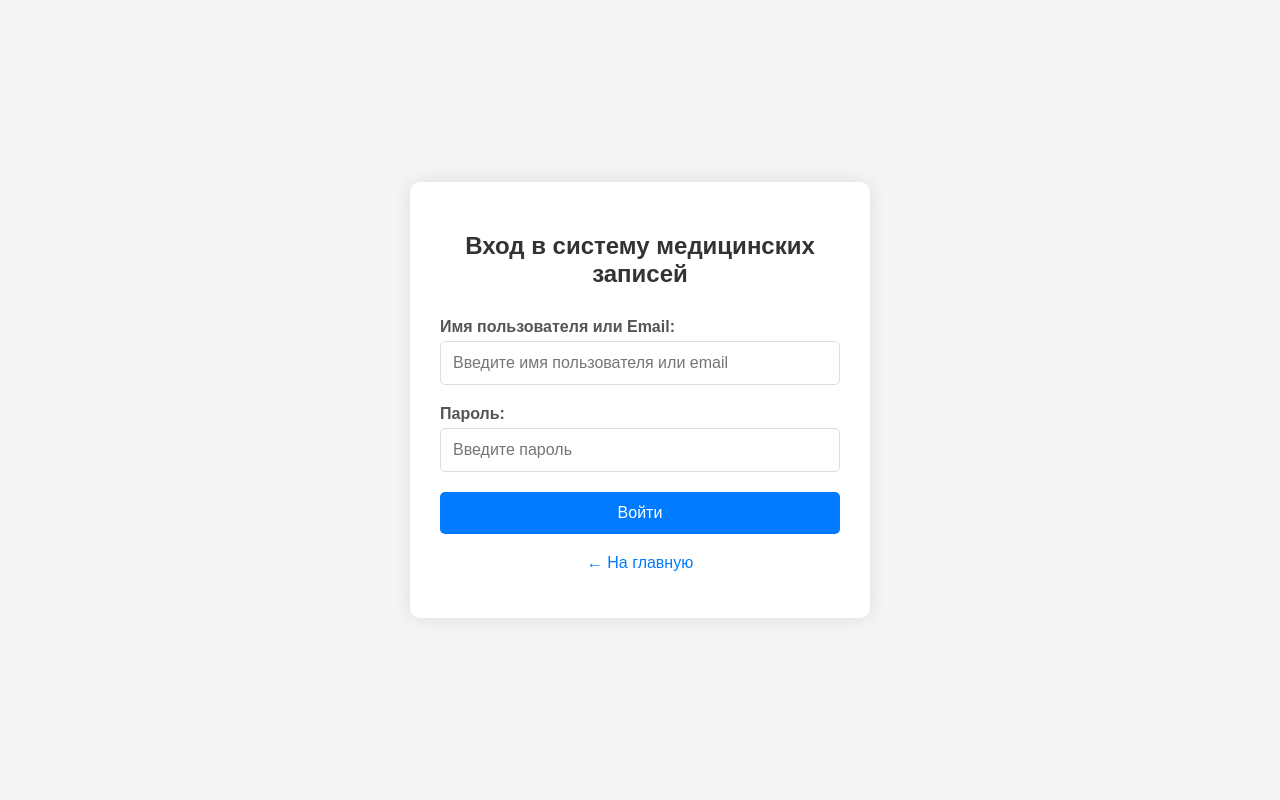
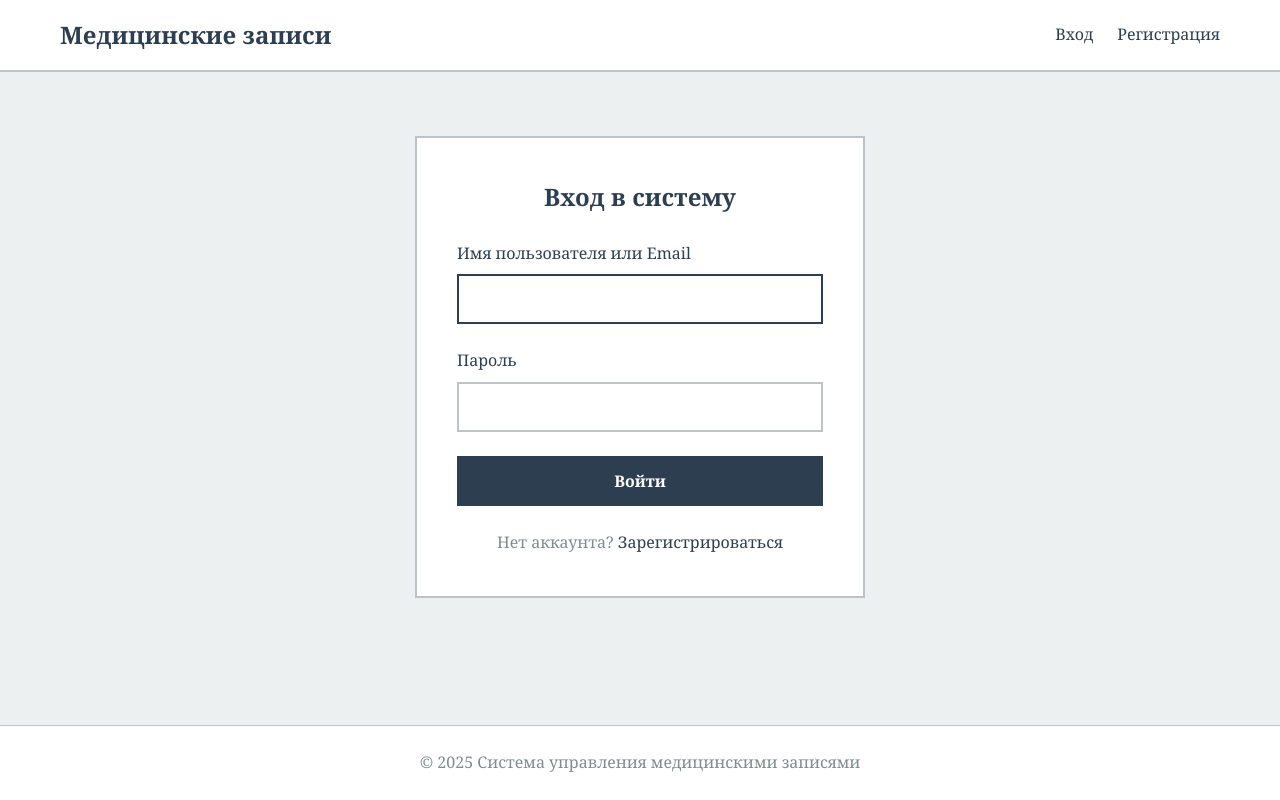
Before and after one commit to igo22041/medical_records, a PHP site: page /login.php in a window 1280 px wide. Run offline with PHP 8.4, Linux system fonts and the light colour scheme.

Commit message:
страница входа

```diff
--- a/login.php
+++ b/login.php
@@ -1,13 +1,14 @@
 <?php
-// login.php
-session_start();
-ob_start(); // Буферизация для предотвращения ошибок заголовков
-
-// Подключаем базу данных
+require_once 'config/session.php';
 require_once 'config/database.php';
 
 $error = '';
 $success = '';
+
+if (isLoggedIn()) {
+    header("Location: index.php");
+    exit();
+}
 
 if ($_SERVER['REQUEST_METHOD'] === 'POST') {
     $username = trim($_POST['username'] ?? '');
@@ -43,7 +44,6 @@ if ($_SERVER['REQUEST_METHOD'] === 'POST') {
 
                 if (!$error) {
                     // Теперь выполняем запрос с правильным количеством параметров
-                    // Вариант 1: с именованными параметрами
                     $sql = "SELECT id, username, email, password, role
                             FROM users
                             WHERE $loginField = :username
@@ -56,9 +56,6 @@ if ($_SERVER['REQUEST_METHOD'] === 'POST') {
 
                     // Связываем параметр
                     $stmt->bindParam(':username', $username, PDO::PARAM_STR);
-
-                    // ИЛИ более простой способ:
-                    // $stmt->execute([':username' => $username]);
 
                     $stmt->execute();
 
@@ -76,7 +73,6 @@ if ($_SERVER['REQUEST_METHOD'] === 'POST') {
                             $_SESSION['role'] = $user['role'] ?? 'user';
 
                             // Редирект
-                            ob_end_clean(); // Очищаем буфер перед редиректом
                             header('Location: index.php');
                             exit();
                         } else {
@@ -102,145 +98,43 @@ if ($_SERVER['REQUEST_METHOD'] === 'POST') {
     }
 }
 
-// Если есть ошибка, логируем ее
-if ($error) {
-    error_log("Login error for user '$username': $error");
-}
+$pageTitle = "Вход в систему";
+require_once 'includes/header.php';
 ?>
-    <!DOCTYPE html>
-    <html lang="ru">
-    <head>
-        <meta charset="UTF-8">
-        <meta name="viewport" content="width=device-width, initial-scale=1.0">
-        <title>Вход в систему</title>
-        <style>
-            body {
-                font-family: Arial, sans-serif;
-                background: #f5f5f5;
-                display: flex;
-                justify-content: center;
-                align-items: center;
-                min-height: 100vh;
-                margin: 0;
-            }
-            .login-container {
-                background: white;
-                padding: 30px;
-                border-radius: 10px;
-                box-shadow: 0 0 20px rgba(0,0,0,0.1);
-                width: 100%;
-                max-width: 400px;
-            }
-            h2 {
-                text-align: center;
-                color: #333;
-                margin-bottom: 30px;
-            }
-            .form-group {
-                margin-bottom: 20px;
-            }
-            label {
-                display: block;
-                margin-bottom: 5px;
-                color: #555;
-                font-weight: bold;
-            }
-            input[type="text"],
-            input[type="password"] {
-                width: 100%;
-                padding: 12px;
-                border: 1px solid #ddd;
-                border-radius: 5px;
-                font-size: 16px;
-                box-sizing: border-box;
-            }
-            input[type="text"]:focus,
-            input[type="password"]:focus {
-                outline: none;
-                border-color: #007bff;
-                box-shadow: 0 0 0 2px rgba(0,123,255,0.25);
-            }
-            .error {
-                background: #f8d7da;
-                color: #721c24;
-                padding: 12px;
-                border-radius: 5px;
-                margin-bottom: 20px;
-                border: 1px solid #f5c6cb;
-            }
-            .success {
-                background: #d4edda;
-                color: #155724;
-                padding: 12px;
-                border-radius: 5px;
-                margin-bottom: 20px;
-                border: 1px solid #c3e6cb;
-            }
-            .btn-login {
-                width: 100%;
-                padding: 12px;
-                background: #007bff;
-                color: white;
-                border: none;
-                border-radius: 5px;
-                font-size: 16px;
-                cursor: pointer;
-                transition: background 0.3s;
-            }
-            .btn-login:hover {
-                background: #0056b3;
-            }
-            .links {
-                margin-top: 20px;
-                text-align: center;
-            }
-            .links a {
-                color: #007bff;
-                text-decoration: none;
-            }
-            .links a:hover {
-                text-decoration: underline;
-            }
-        </style>
-    </head>
-    <body>
-    <div class="login-container">
-        <h2>Вход в систему медицинских записей</h2>
 
-        <?php if (!empty($error)): ?>
-            <div class="error"><?php echo htmlspecialchars($error); ?></div>
+<div class="container">
+    <div class="auth-container">
+        <div class="auth-card">
+            <h2>Вход в систему</h2>
+
+            <?php if ($error): ?>
+                <div class="alert alert-error"><?php echo htmlspecialchars($error); ?></div>
             <?php endif; ?>
 
-        <?php if (!empty($success)): ?>
-            <div class="success"><?php echo htmlspecialchars($success); ?></div>
+            <?php if ($success): ?>
+                <div class="alert alert-success"><?php echo htmlspecialchars($success); ?></div>
             <?php endif; ?>
 
             <form method="POST" action="">
                 <div class="form-group">
-                <label for="username">Имя пользователя или Email:</label>
-                <input type="text" id="username" name="username" required
-                       value="<?php echo htmlspecialchars($_POST['username'] ?? ''); ?>"
-                       placeholder="Введите имя пользователя или email">
+                    <label for="username">Имя пользователя или Email</label>
+                    <input type="text" id="username" name="username" required autofocus
+                           value="<?php echo htmlspecialchars($_POST['username'] ?? ''); ?>">
                 </div>
 
                 <div class="form-group">
-                <label for="password">Пароль:</label>
-                <input type="password" id="password" name="password" required
-                       placeholder="Введите пароль">
+                    <label for="password">Пароль</label>
+                    <input type="password" id="password" name="password" required>
                 </div>
 
-            <button type="submit" class="btn-login">Войти</button>
+                <button type="submit" class="btn btn-primary btn-block">Войти</button>
             </form>
 
-        <div class="links">
-            <p><a href="index.php">← На главную</a></p>
-            <?php if (getenv('APP_DEBUG') === 'true'): ?>
-                <p><small><a href="check_users.php">Проверить пользователей</a></small></p>
-            <?php endif; ?>
+            <p class="auth-link">
+                Нет аккаунта? <a href="register.php">Зарегистрироваться</a>
+            </p>
         </div>
     </div>
-    </body>
-    </html>
-<?php
-ob_end_flush(); // Выводим буфер
-?>
+</div>
+
+<?php require_once 'includes/footer.php'; ?>
```
Also changed, not shown: CHANGELOG.md, database/migration_add_attachment.sql (line endings or trailing spaces), database/migration_add_status.sql (line endings or trailing spaces), delete_file.php (line endings or trailing spaces), download_file.php (line endings or trailing spaces), export_pdf.php (line endings or trailing spaces). Lines whose indentation alone changed are shown as unchanged.
